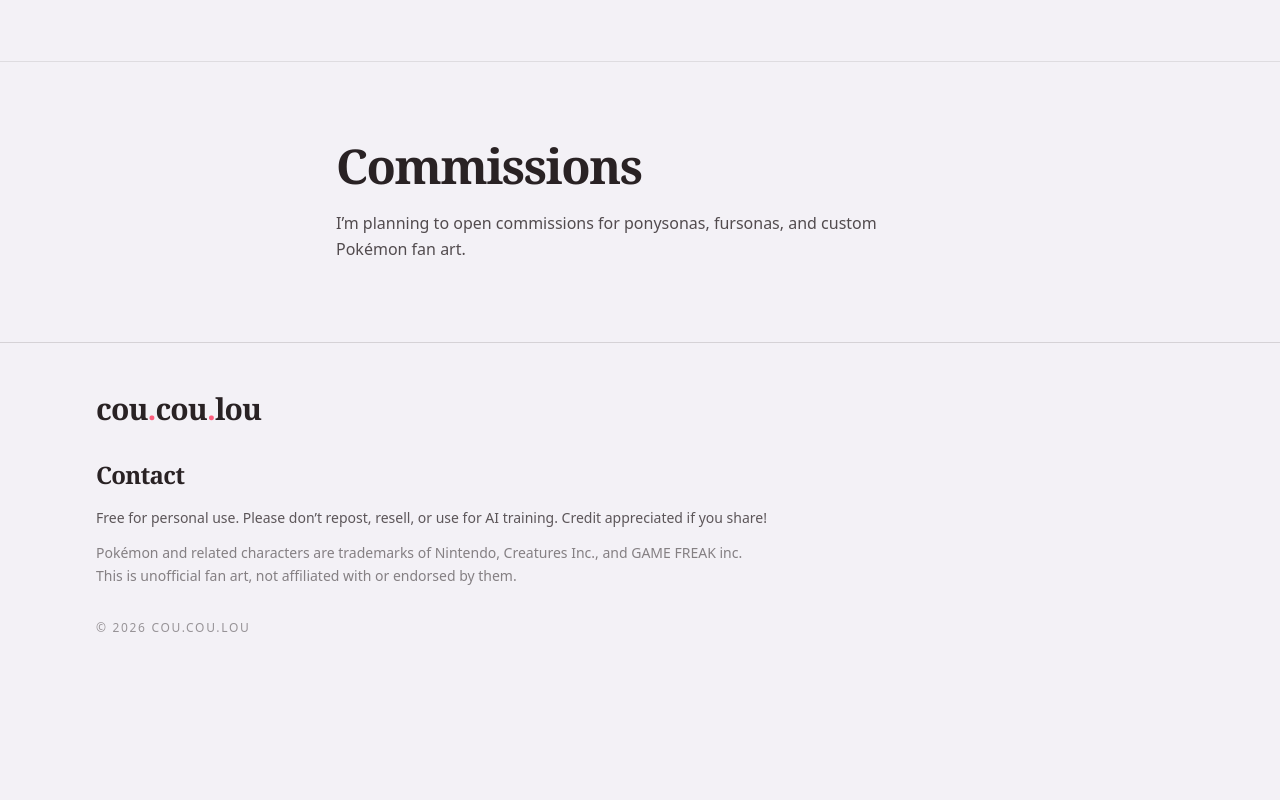
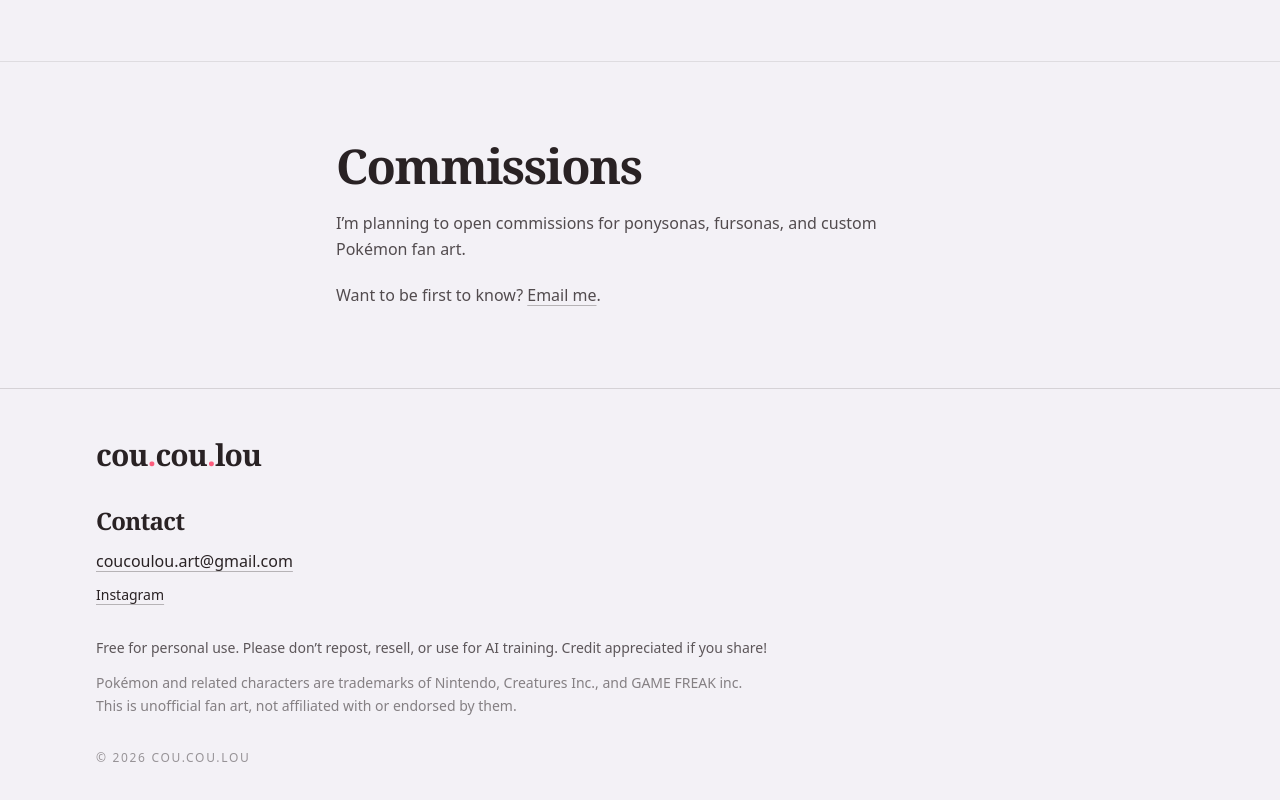
Before and after one commit to whitis-purva/coucoulou, a React (Vite) app: page / in a window 1280 px wide. Shown: the part 1842-2642 px from the top of the page. Before the commit the page ends 2526 px from the top, so only its background shows below. Built offline with nearby package versions, Linux system fonts and the light colour scheme.

Commit message:
Add an email and Instagram link to Contact.
The address is coucoulou.art@gmail.com, and Instagram points at cou.cou.lou.

Co-authored-by: nwhitis <nwhitis@wgu.edu>

```diff
--- a/src/App.tsx
+++ b/src/App.tsx
@@ -118,6 +118,8 @@ export default function App() {
                 <li key={link.href}>
                   <a
                     href={link.href}
+                    target="_blank"
+                    rel="noreferrer"
                     className="underline decoration-ink/30 underline-offset-4 hover:decoration-ink"
                   >
                     {link.label}
--- a/src/data/site.ts
+++ b/src/data/site.ts
@@ -25,7 +25,7 @@ export const site = {
   commissionsTitle: "Commissions",
   commissions:
     "I’m planning to open commissions for ponysonas, fursonas, and custom Pokémon fan art.",
-  email: "",
+  email: "coucoulou.art@gmail.com",
   waitlistUrl: "",
   saveHint:
     "If your phone opens the picture instead of saving it, press and hold, then add it to your photos. Set it from there.",
@@ -34,5 +34,7 @@ export const site = {
   trademark:
     "Pokémon and related characters are trademarks of Nintendo, Creatures Inc., and GAME FREAK inc. This is unofficial fan art, not affiliated with or endorsed by them.",
   year: 2026,
-  socials: [] as SocialLink[],
+  socials: [
+    { label: "Instagram", href: "https://www.instagram.com/cou.cou.lou/" },
+  ] as SocialLink[],
 }
```
